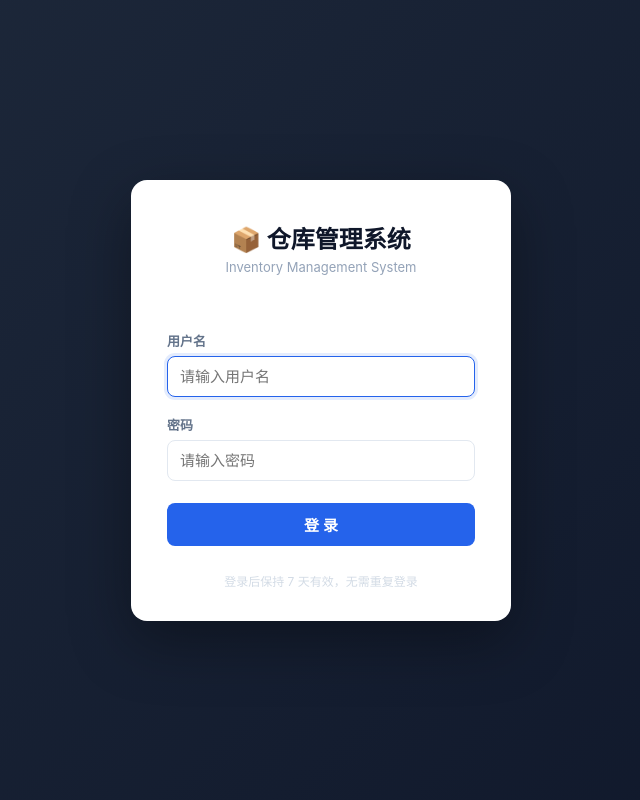
After one commit to xhj-cloud/warehouse-management, a Flask app: page /login in a window 1280 px wide. The commit adds this page. Shown: the whole page, without its empty margins (319-959 px from the left). Run offline with Flask 3, Linux system fonts and the light colour scheme.

Commit message:
feat: Basic Auth 改为 Session 登录（修复刷新需重新登录）
- 新增登录页 templates/login.html + POST /api/login（users表校验+环境变量兜底）
- 登录成功写入 Flask session（permanent=True，7天持久 HttpOnly cookie）
- before_request：未登录访问页面 302 到 /login，访问 /api/* 返回 401 AUTH_REQUIRED
- /api/logout 清空 session（Set-Cookie Max-Age=0）
- 前端 fetchAPI 遇 401 自动跳转登录页；顶部栏加退出登录按钮+当前用户
- tests: 新增4个登录验证用例；本地 135 passed / 10 skipped
- 服务器验证：登录/登出/401跳转/RBAC 全通过

```diff
--- a/app.py
+++ b/app.py
@@ -12,10 +12,13 @@ import traceback
 import logging
 import pymysql
 import pandas as pd
-from datetime import datetime, date
+from datetime import datetime, date, timedelta
 import base64
 import hmac
-from flask import Flask, request, jsonify, render_template, send_from_directory, send_file, make_response
+from flask import (
+    Flask, request, jsonify, render_template, send_from_directory, send_file,
+    make_response, session, redirect, url_for,
+)
 from functools import wraps
 from flask.json.provider import DefaultJSONProvider
 
@@ -58,84 +61,110 @@ app = Flask(__name__)
 app.json = CustomJSONProvider(app)
 app.secret_key = SECRET_KEY
 app.config['MAX_CONTENT_LENGTH'] = MAX_CONTENT_LENGTH
+# 登录态保持 7 天（持久 cookie）：刷新页面/重开浏览器不再需要重新登录
+app.config['PERMANENT_SESSION_LIFETIME'] = timedelta(days=7)
+app.config['SESSION_COOKIE_HTTPONLY'] = True
+app.config['SESSION_COOKIE_SAMESITE'] = 'Lax'
 
 # 确保上传目录存在
 os.makedirs(UPLOAD_FOLDER, exist_ok=True)
 
 
 # ==========================================
-#  认证：HTTP Basic（数据库用户表 + 环境变量超级管理员兜底）
+#  认证：Session 登录（数据库用户表 + 环境变量超级管理员兜底）
 # ==========================================
 # users 表为空时引导默认 admin/admin123（首次部署自动创建，不依赖硬编码哈希进 SQL）
 seed_admin_if_empty()
 
 # 认证始终启用（除非显式 DISABLE_AUTH）。
-# - 优先校验 users 表（支持多账户 + 角色）
-# - 保留环境变量 AUTH_USER/AUTH_PASSWORD 作为超级管理员兜底（不受用户表影响）
+# - 登录页 /login 提交用户名密码 → 校验 users 表 → 写入 session（7 天有效）
+# - 环境变量 AUTH_USER/AUTH_PASSWORD 作为超级管理员兜底（不受用户表影响）
 _AUTH_ENABLED = not AUTH_DISABLED
 
 if _AUTH_ENABLED:
-    print("  认证已启用：/api/* 与 /uploads/* 需 Basic Auth（数据库用户表；可用账户管理页创建）")
+    print("  认证已启用：访问需登录（可用账户管理页创建账户）")
 else:
     print("  警告：已通过 DISABLE_AUTH 显式关闭认证（仅限本地联调，请勿用于线上/内网）")
 
 
+def _validate_credentials(username, password):
+    """校验用户名+密码：users 表优先，环境变量超级管理员兜底。成功返回 (ok, role)。"""
+    # 1) 数据库用户表校验
+    user = UserModel.authenticate(username, password)
+    if user:
+        return True, user.get('role') or 'user'
+    # 2) 环境变量超级管理员兜底（常量时间比较）
+    if AUTH_PASSWORD and hmac.compare_digest(str(username), str(AUTH_USER)) \
+            and hmac.compare_digest(password or '', str(AUTH_PASSWORD)):
+        return True, 'admin'
+    return False, None
+
+
 def _current_username():
-    """返回当前请求已认证用户名；未认证返回 None。"""
-    auth = request.authorization
-    return auth.username if (auth and auth.username is not None) else None
-
-
-def _basic_auth_required():
-    """校验 Authorization: Basic ...（数据库用户表优先，环境变量管理员兜底）。
-
-    Basic Auth 的密码校验由 werkzeug check_password_hash 完成（非明文、抗时序）。
-    """
-    auth = request.authorization
-    if not (auth and auth.username is not None):
-        return False
-    username = str(auth.username)
-
-    # 1) 数据库用户表校验
-    if UserModel.authenticate(username, auth.password or ''):
+    """返回当前已登录用户名；未登录返回 None。"""
+    return session.get('username')
+
+
+def _is_admin():
+    """当前登录用户是否管理员（登录时写入 session 的 role=admin）。"""
+    return session.get('role') == 'admin'
+
+
+def _require_login():
+    """判断当前请求是否已登录（未启用认证时视为已登录）。"""
+    if not _AUTH_ENABLED:
         return True
-
-    # 2) 环境变量超级管理员兜底（常量时间比较）
-    if AUTH_PASSWORD and hmac.compare_digest(username, str(AUTH_USER)) \
-            and hmac.compare_digest(auth.password or '', str(AUTH_PASSWORD)):
-        return True
-
-    return False
-
-
-def _is_admin():
-    """当前请求用户是否管理员（数据库 role=admin 或环境变量超级管理员）。"""
-    auth = request.authorization
-    if not (auth and auth.username is not None):
-        return False
-    username = str(auth.username)
-    if not _basic_auth_required():
-        return False
-    # 环境变量超级管理员
-    if AUTH_PASSWORD and hmac.compare_digest(username, str(AUTH_USER)) \
-            and hmac.compare_digest(auth.password or '', str(AUTH_PASSWORD)):
-        return True
-    user = UserModel.get_by_username(username)
-    return bool(user and user.get('role') == 'admin')
+    return bool(session.get('username'))
+
+
+@app.route('/login')
+def login_page():
+    """登录页（GET）。"""
+    if _require_login():
+        return redirect(url_for('index'))
+    return render_template('login.html')
+
+
+@app.route('/api/login', methods=['POST'])
+def api_login():
+    """登录接口：校验用户名密码，写入 session（7 天有效）。"""
+    try:
+        data = request.json or {}
+        username = _clean_cell(data.get('username'))
+        password = data.get('password') or ''
+        if not username or not password:
+            return jsonify({'success': False, 'error': '请输入用户名和密码'}), 400
+        ok, role = _validate_credentials(username, password)
+        if not ok:
+            return jsonify({'success': False, 'error': '用户名或密码错误'}), 401
+        session.permanent = True          # 7 天持久 cookie，刷新/重开页面保持登录
+        session['username'] = username
+        session['role'] = role
+        return jsonify({'success': True, 'data': {'username': username, 'role': role}})
+    except Exception as e:
+        return jsonify({'success': False, 'error': str(e)}), 500
+
+
+@app.route('/api/logout', methods=['POST'])
+def api_logout():
+    """退出登录：清空 session。"""
+    session.clear()
+    return jsonify({'success': True})
 
 
 @app.before_request
 def _authenticate():
-    """对所有 /api/* 与 /uploads/* 请求强制 Basic Auth（首页与静态资源除外）。"""
+    """所有页面与 /api/*、/uploads/* 均需登录（登录页与静态资源除外）。"""
     path = request.path
-    if not (_AUTH_ENABLED and (path.startswith('/api/') or path.startswith('/uploads/'))):
+    # 登录页 / 登录接口 / 静态资源 / favicon 公开（登录接口必须在白名单，否则无法登录）
+    if path in ('/login', '/api/login') or path.startswith('/static/') or path == '/favicon.ico':
         return None
-    if _basic_auth_required():
+    if _require_login():
         return None
-    resp = make_response(
-        jsonify({'success': False, 'error': '需要认证'}), 401)
-    resp.headers['WWW-Authenticate'] = 'Basic realm="warehouse-management"'
-    return resp
+    # 未登录：API 返回 401 JSON，页面重定向到登录页
+    if path.startswith('/api/') or path.startswith('/uploads/'):
+        return jsonify({'success': False, 'error': '未登录', 'code': 'AUTH_REQUIRED'}), 401
+    return redirect(url_for('login_page'))
 
 
 def allowed_file(filename):
@@ -268,10 +297,11 @@ def _cleanup_old_order_files(keep_days=7):
 def api_auth_me():
     """返回当前登录用户信息（供前端显示当前账户与是否为管理员）。"""
     username = _current_username()
-    if not username or not _basic_auth_required():
-        return jsonify({'success': False, 'error': '未认证'}), 401
+    if not _require_login():
+        return jsonify({'success': False, 'error': '未登录', 'code': 'AUTH_REQUIRED'}), 401
     return jsonify({'success': True, 'data': {
         'username': username,
+        'role': session.get('role'),
         'is_admin': _is_admin(),
     }})
 
--- a/templates/index.html
+++ b/templates/index.html
@@ -75,6 +75,9 @@
                 <span class="dot"></span>
                 <span id="ai-status-text">检查中...</span>
             </div>
+            <span id="topbar-user" style="font-size:13px;color:#64748b;margin-left:12px;"></span>
+            <button class="btn btn-outline btn-sm" onclick="logoutUser()"
+                    style="margin-left:8px;" title="退出登录">退出登录</button>
         </div>
     </div>
 
--- /dev/null
+++ b/templates/login.html
@@ -0,0 +1,152 @@
+<!DOCTYPE html>
+<html lang="zh-CN">
+<head>
+    <meta charset="UTF-8">
+    <meta name="viewport" content="width=device-width, initial-scale=1.0">
+    <title>登录 - 仓库管理系统</title>
+    <link rel="stylesheet" href="/static/css/style.css">
+    <style>
+        body {
+            margin: 0;
+            min-height: 100vh;
+            display: flex;
+            align-items: center;
+            justify-content: center;
+            background: linear-gradient(135deg, #1e293b 0%, #0f172a 100%);
+            font-family: -apple-system, BlinkMacSystemFont, "Segoe UI", "PingFang SC", "Microsoft YaHei", sans-serif;
+        }
+        .login-card {
+            width: 380px;
+            max-width: 92vw;
+            background: #fff;
+            border-radius: 16px;
+            padding: 40px 36px 32px;
+            box-shadow: 0 20px 60px rgba(0,0,0,0.35);
+        }
+        .login-card h1 {
+            margin: 0 0 4px;
+            font-size: 24px;
+            color: #0f172a;
+            text-align: center;
+        }
+        .login-card .sub {
+            text-align: center;
+            color: #94a3b8;
+            font-size: 13px;
+            margin: 0 0 28px;
+        }
+        .login-card .form-group { margin-bottom: 18px; }
+        .login-card label {
+            display: block;
+            font-size: 13px;
+            color: #64748b;
+            margin-bottom: 6px;
+        }
+        .login-card .form-input {
+            width: 100%;
+            box-sizing: border-box;
+            padding: 10px 12px;
+            border: 1px solid #e2e8f0;
+            border-radius: 8px;
+            font-size: 15px;
+            outline: none;
+            transition: border-color .2s, box-shadow .2s;
+        }
+        .login-card .form-input:focus {
+            border-color: var(--primary);
+            box-shadow: 0 0 0 3px rgba(37,99,235,0.12);
+        }
+        .login-card .btn-primary {
+            width: 100%;
+            padding: 11px;
+            border: none;
+            border-radius: 8px;
+            font-size: 15px;
+            font-weight: 600;
+            color: #fff;
+            background: var(--primary);
+            cursor: pointer;
+            transition: background .2s;
+            margin-top: 4px;
+        }
+        .login-card .btn-primary:hover { background: var(--primary-dark); }
+        .login-card .btn-primary:disabled { opacity: .6; cursor: not-allowed; }
+        #login-error {
+            color: #ef4444;
+            font-size: 13px;
+            text-align: center;
+            min-height: 18px;
+            margin-bottom: 10px;
+        }
+        .login-foot {
+            text-align: center;
+            color: #cbd5e1;
+            font-size: 12px;
+            margin-top: 26px;
+        }
+        .login-foot span { opacity: .85; }
+    </style>
+</head>
+<body>
+    <div class="login-card">
+        <h1>📦 仓库管理系统</h1>
+        <p class="sub">Inventory Management System</p>
+        <div id="login-error"></div>
+        <form id="login-form" autocomplete="on">
+            <div class="form-group">
+                <label for="login-username">用户名</label>
+                <input type="text" class="form-input" id="login-username" placeholder="请输入用户名"
+                       autocomplete="username" required>
+            </div>
+            <div class="form-group">
+                <label for="login-password">密码</label>
+                <input type="password" class="form-input" id="login-password" placeholder="请输入密码"
+                       autocomplete="current-password" required>
+            </div>
+            <button type="submit" class="btn-primary" id="login-btn">登 录</button>
+        </form>
+        <div class="login-foot"><span>登录后保持 7 天有效，无需重复登录</span></div>
+    </div>
+
+    <script>
+        const form = document.getElementById('login-form');
+        const btn = document.getElementById('login-btn');
+        const errEl = document.getElementById('login-error');
+
+        form.addEventListener('submit', async (e) => {
+            e.preventDefault();
+            const username = document.getElementById('login-username').value.trim();
+            const password = document.getElementById('login-password').value;
+            if (!username || !password) {
+                errEl.textContent = '请输入用户名和密码';
+                return;
+            }
+            btn.disabled = true;
+            btn.textContent = '登录中...';
+            errEl.textContent = '';
+            try {
+                const resp = await fetch('/api/login', {
+                    method: 'POST',
+                    headers: { 'Content-Type': 'application/json' },
+                    body: JSON.stringify({ username, password }),
+                });
+                const r = await resp.json();
+                if (r.success) {
+                    window.location.href = '/';
+                } else {
+                    errEl.textContent = r.error || '登录失败';
+                    btn.disabled = false;
+                    btn.textContent = '登 录';
+                }
+            } catch (err) {
+                errEl.textContent = '网络错误，请重试';
+                btn.disabled = false;
+                btn.textContent = '登 录';
+            }
+        });
+
+        // 回车直接提交（表单默认行为已处理）；聚焦用户名
+        document.getElementById('login-username').focus();
+    </script>
+</body>
+</html>
```
Also changed, not shown: static/js/app.js (+15 -5 lines), tests/test_api.py (+37 -0 lines), README_修复记录_20260820_011221.md.
